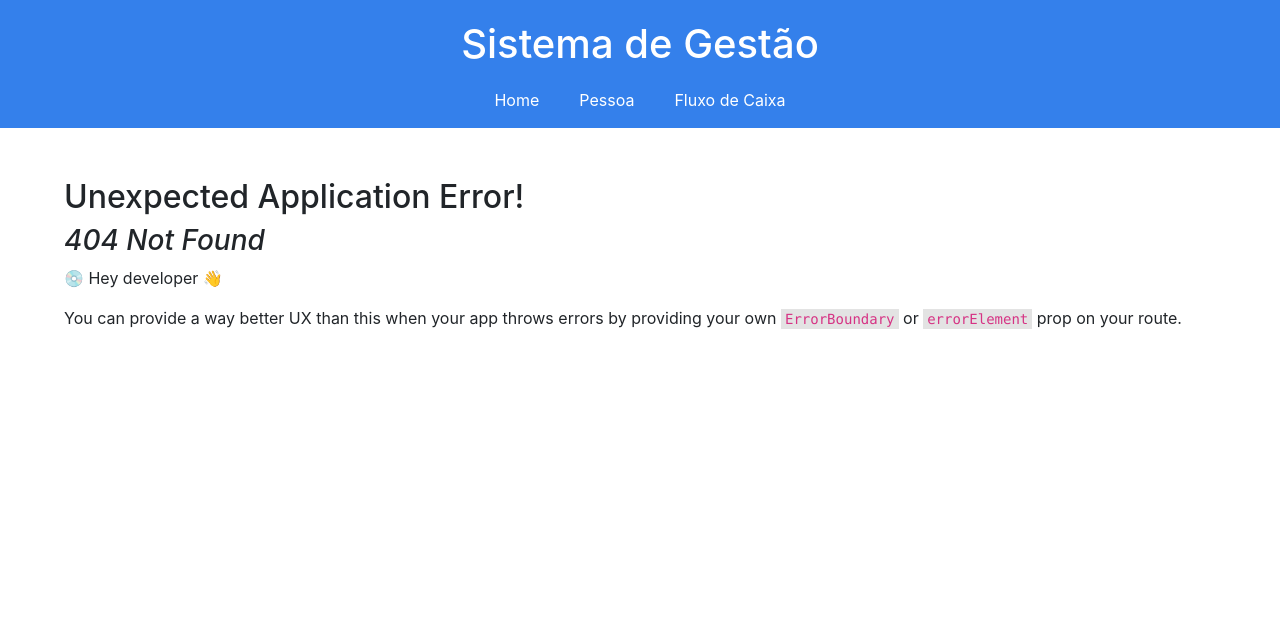
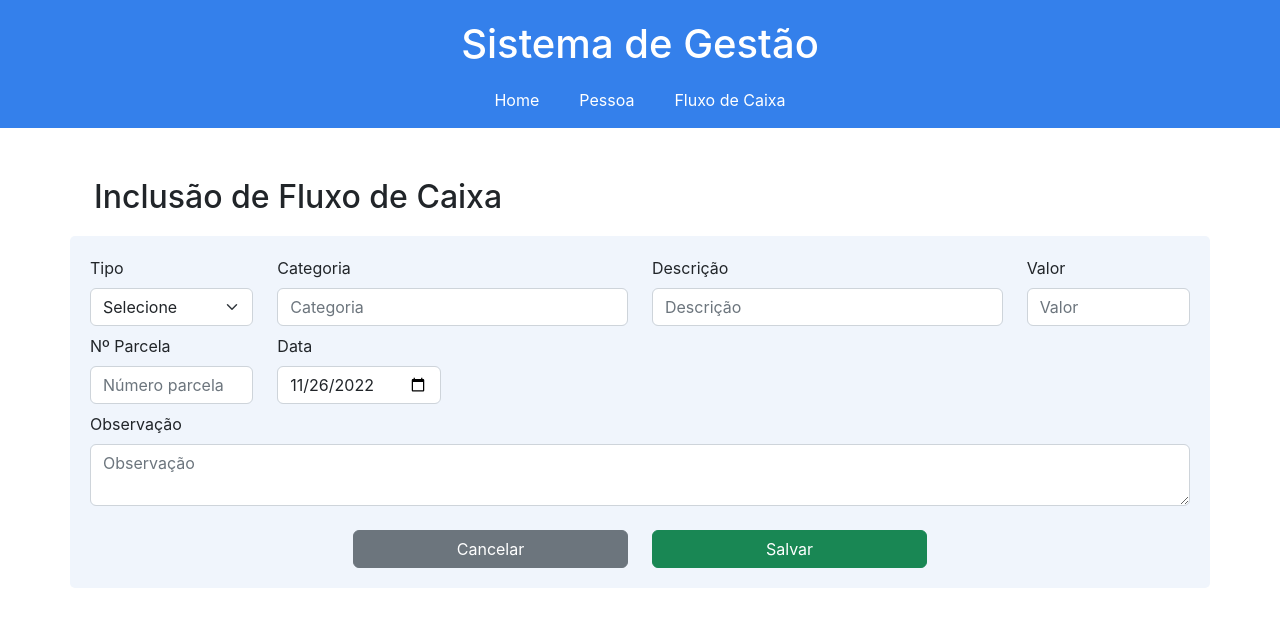
Before and after one commit to ejuscar/ProjetoAplicado.UI, a React (Create React App) app: page /fluxo-de-caixa/incluir in a window 1280 px wide. Before the commit this address had no page. Shown: the top 626 px of the page. Built offline with nearby package versions, Linux system fonts and the light colour scheme.

Commit message:
Adicionado formulário de inclusão de fluxo de caixa

```diff
--- a/package.json
+++ b/package.json
@@ -17,8 +17,10 @@
     "@types/node": "^16.18.3",
     "@types/react": "^18.0.25",
     "@types/react-dom": "^18.0.9",
+    "final-form": "^4.20.7",
     "react": "^18.2.0",
     "react-dom": "^18.2.0",
+    "react-final-form": "^6.5.9",
     "react-router-dom": "^6.4.3",
     "react-scripts": "5.0.1",
     "typescript": "^4.9.3",
--- /dev/null
+++ b/src/helpers/dateHelper.ts
@@ -0,0 +1,8 @@
+export function getInputStringFromDate(date: Date) {
+	return `${date.getFullYear()}-${date.getMonth() + 1}-${date.getDate()}`;
+}
+
+export function getDateFromInputString(date: string) {
+	const dateParts: string[] = date.split("-");
+	return new Date(+dateParts[0], +dateParts[1] - 1, +dateParts[2]);
+}
--- /dev/null
+++ b/src/models/components/select.model.ts
@@ -0,0 +1,4 @@
+export interface SelectModel {
+	description: string;
+	value: number | string;
+}
--- /dev/null
+++ b/src/pages/fluxo-de-caixa/fluxo-de-caixa.form.page.tsx
@@ -0,0 +1,213 @@
+import EnumTipoFluxo from "../../models/enums/enumTipoFluxo";
+import { Form, Field } from "react-final-form";
+import { SelectModel } from "../../models/components/select.model";
+import {
+	getDateFromInputString,
+	getInputStringFromDate,
+} from "../../helpers/dateHelper";
+import {
+	FluxoCaixaBase,
+	FluxoCaixaForm,
+} from "../../models/entities/fluxoCaixa";
+import { useNavigate } from "react-router-dom";
+import FluxoCaixaService from "../../services/fluxo-de-caixa.service";
+
+export default function FluxoDeCaixaFormPage() {
+	const searchUrlBase = "/fluxo-de-caixa";
+
+	const tiposFluxo: SelectModel[] = [
+		{
+			description: "Entrada",
+			value: EnumTipoFluxo.Entrada,
+		},
+		{
+			description: "Saída",
+			value: EnumTipoFluxo.Saida,
+		},
+	];
+
+	const navigate = useNavigate();
+
+	const onSubmit = function (values: FluxoCaixaForm) {
+		const { data, tipo } = values;
+		const newValues: FluxoCaixaBase = {
+			...values,
+			data: getDateFromInputString(data),
+			tipo: +tipo,
+		};
+
+		FluxoCaixaService.post(newValues).then((response) => {
+			if (response.success) {
+				console.log("Deu bom. Id criado: " + response.data);
+				navigate(searchUrlBase);
+			}
+		});
+	};
+	const required = (value: any) => (value ? undefined : "Required");
+
+	return (
+		<>
+			<h2 className="title">Inclusão de Fluxo de Caixa</h2>
+			<div className="container">
+				<Form
+					initialValues={{
+						data: getInputStringFromDate(new Date()),
+					}}
+					onSubmit={onSubmit}
+					render={({ handleSubmit }) => (
+						<form onSubmit={handleSubmit}>
+							<div className="row">
+								<div className="col-12 col-md-2">
+									<label
+										htmlFor="inTipo"
+										className="form-label"
+									>
+										Tipo
+									</label>
+									<Field
+										name="tipo"
+										component="select"
+										id="inTipo"
+										className="form-select"
+										validate={required}
+										defaultValue={undefined}
+									>
+										<option value={undefined}>
+											Selecione
+										</option>
+										{tiposFluxo.map(
+											({ description, value }) => {
+												return (
+													<option
+														key={value}
+														value={value}
+													>
+														{description}
+													</option>
+												);
+											}
+										)}
+									</Field>
+								</div>
+								<div className="col-12 col-md-4">
+									<label
+										htmlFor="inCategoria"
+										className="form-label"
+									>
+										Categoria
+									</label>
+									<Field
+										name="categoria"
+										component="input"
+										placeholder="Categoria"
+										id="inCategoria"
+										className="form-control"
+									/>
+								</div>
+								<div className="col-12 col-md-4">
+									<label
+										htmlFor="inDescricao"
+										className="form-label"
+									>
+										Descrição
+									</label>
+									<Field
+										name="descricao"
+										component="input"
+										placeholder="Descrição"
+										id="inDescricao"
+										className="form-control"
+									/>
+								</div>
+								<div className="col-12 col-md-2">
+									<label
+										htmlFor="inValor"
+										className="form-label"
+									>
+										Valor
+									</label>
+									<Field
+										name="valor"
+										component="input"
+										placeholder="Valor"
+										id="inValor"
+										className="form-control"
+										type="number"
+									/>
+								</div>
+							</div>
+
+							<div className="row mt-2">
+								<div className="col-12 col-md-2">
+									<label
+										htmlFor="inNumeroParcela"
+										className="form-label"
+									>
+										Nº Parcela
+									</label>
+									<Field
+										name="numeroParcela"
+										component="input"
+										placeholder="Número parcela"
+										id="inNumeroParcela"
+										className="form-control"
+										type="number"
+									/>
+								</div>
+								<div className="col-12 col-md-2">
+									<label
+										htmlFor="inData"
+										className="form-label"
+									>
+										Data
+									</label>
+									<Field
+										name="data"
+										component="input"
+										id="inData"
+										className="form-control"
+										type="date"
+									/>
+								</div>
+							</div>
+
+							<div className="row mt-2">
+								<div className="col-12">
+									<label
+										htmlFor="inObservacao"
+										className="form-label"
+									>
+										Observação
+									</label>
+									<Field
+										name="observacao"
+										component="textarea"
+										placeholder="Observação"
+										id="inObservacao"
+										className="form-control"
+									/>
+								</div>
+							</div>
+
+							<div className="w-100 mt-4 d-flex justify-content-center">
+								<button
+									type="button"
+									className="btn btn-secondary w-25 me-4"
+									onClick={() => navigate(searchUrlBase)}
+								>
+									Cancelar
+								</button>
+								<button
+									type="submit"
+									className="btn btn-success w-25"
+								>
+									Salvar
+								</button>
+							</div>
+						</form>
+					)}
+				/>
+			</div>
+		</>
+	);
+}
--- a/src/pages/fluxo-de-caixa/fluxo-de-caixa.list.page.tsx
+++ b/src/pages/fluxo-de-caixa/fluxo-de-caixa.list.page.tsx
@@ -73,6 +73,10 @@ export default function FluxoDeCaixaListPage() {
 		navigate("/");
 	};
 
+	const handleInsert = () => {
+		navigate("incluir");
+	};
+
 	useEffect(() => {
 		FluxoCaixaService.getAll(page + 1, rowsPerPage).then((response) => {
 			if (response.success) {
@@ -82,6 +86,18 @@ export default function FluxoDeCaixaListPage() {
 	}, [page, rowsPerPage]);
 
 	return (
+		<>
+			<h2 className="title">Busca de Fluxo de Caixa</h2>
+			<div className="container">
+				<button
+					type="button"
+					className="btn btn-primary"
+					style={{ margin: "0 0 20px 0" }}
+					onClick={handleInsert}
+				>
+					Incluir
+				</button>
+
 				<CustomTable
 					columns={columns}
 					paginationData={paginationData}
@@ -89,5 +105,7 @@ export default function FluxoDeCaixaListPage() {
 					onChangeRowsPerPage={handleChangeRowsPerPage}
 					onEdit={handleEdit}
 				/>
+			</div>
+		</>
 	);
 }
--- a/src/routes/router.tsx
+++ b/src/routes/router.tsx
@@ -1,4 +1,5 @@
 import { createBrowserRouter } from "react-router-dom";
+import FluxoDeCaixaFormPage from "../pages/fluxo-de-caixa/fluxo-de-caixa.form.page";
 import FluxoDeCaixaListPage from "../pages/fluxo-de-caixa/fluxo-de-caixa.list.page";
 import HomePage from "../pages/home.page";
 import PessoaListPage from "../pages/pessoa/pessoa.list.page";
@@ -16,6 +17,10 @@ const router = createBrowserRouter([
 		path: "/fluxo-de-caixa",
 		element: <FluxoDeCaixaListPage />,
 	},
+	{
+		path: "/fluxo-de-caixa/incluir",
+		element: <FluxoDeCaixaFormPage />,
+	},
 ]);
 
 export default router;
--- a/src/services/fluxo-de-caixa.service.ts
+++ b/src/services/fluxo-de-caixa.service.ts
@@ -1,13 +1,36 @@
-import { IHttpServiceResponse, IPaginationResponse } from "../models/http/httpResponse";
-import FluxoCaixa from "../models/entities/fluxoCaixa";
+import {
+	IHttpServiceResponse,
+	IPaginationResponse,
+} from "../models/http/httpResponse";
+import FluxoCaixa, { FluxoCaixaBase } from "../models/entities/fluxoCaixa";
 
 const URL_API = "https://localhost:7211/fluxocaixa";
 
-async function getAll(pageIndex: number, pageSize: number): Promise<IHttpServiceResponse<IPaginationResponse<FluxoCaixa>>> {
-	const response = await fetch(`${URL_API}?pageIndex=${pageIndex}&pageSize=${pageSize}`);
-    return await response.json();
+async function getAll(
+	pageIndex: number,
+	pageSize: number
+): Promise<IHttpServiceResponse<IPaginationResponse<FluxoCaixa>>> {
+	const response = await fetch(
+		`${URL_API}?pageIndex=${pageIndex}&pageSize=${pageSize}`
+	);
+	return await response.json();
+}
+
+async function post(
+	data: FluxoCaixaBase
+): Promise<IHttpServiceResponse<string>> {
+	const response = await fetch(`${URL_API}`, {
+		method: "POST",
+		body: JSON.stringify(data),
+		headers: {
+			"Content-Type": "application/json",
+		},
+	});
+
+	return await response.json();
 }
 
 export default {
 	getAll,
+	post,
 };
```
Also changed, not shown: src/models/entities/fluxoCaixa.ts (+7 -1 lines), 1 other file (tests, documents, lock files or other folders). Lines whose indentation alone changed are shown as unchanged.
